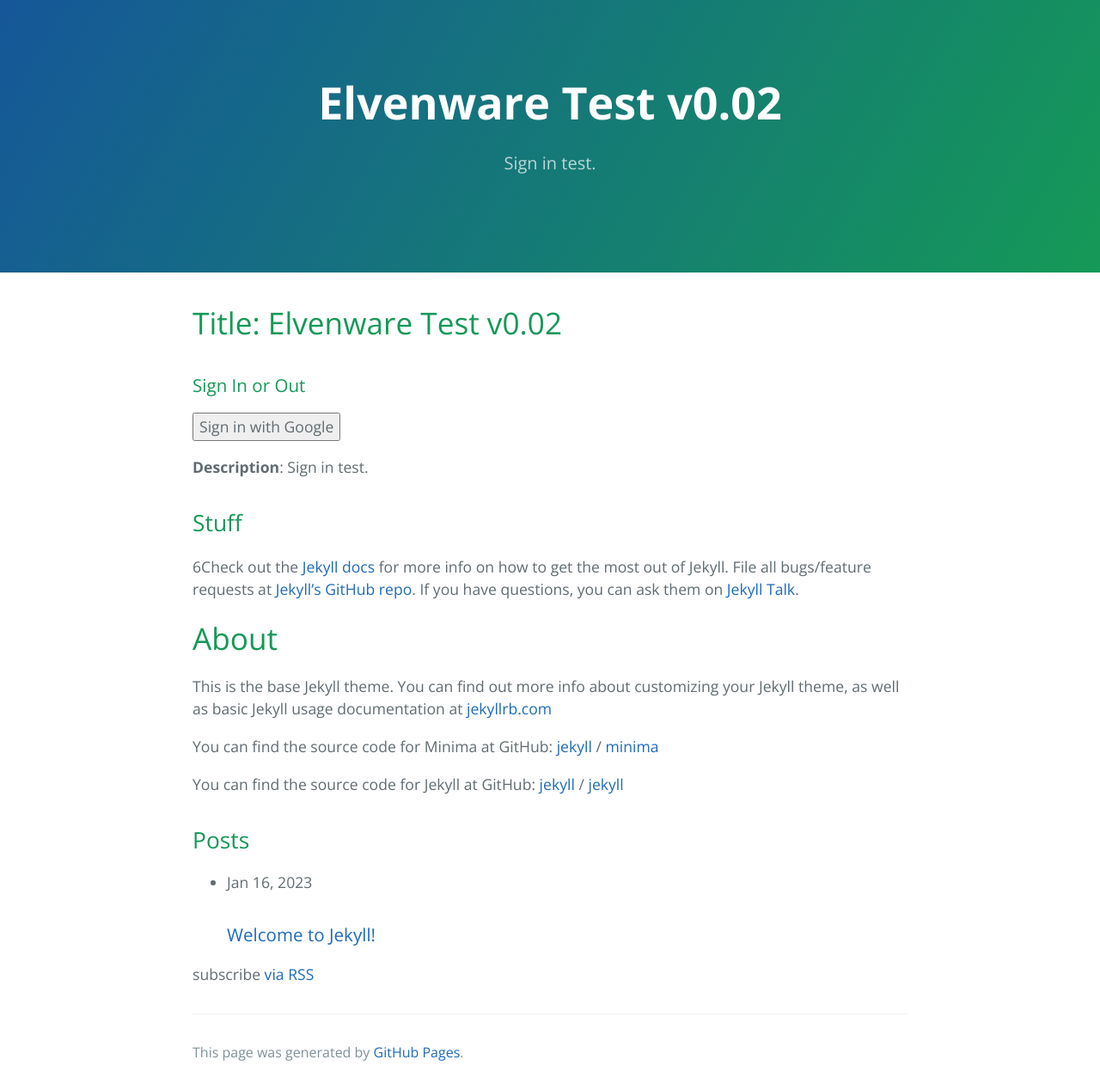
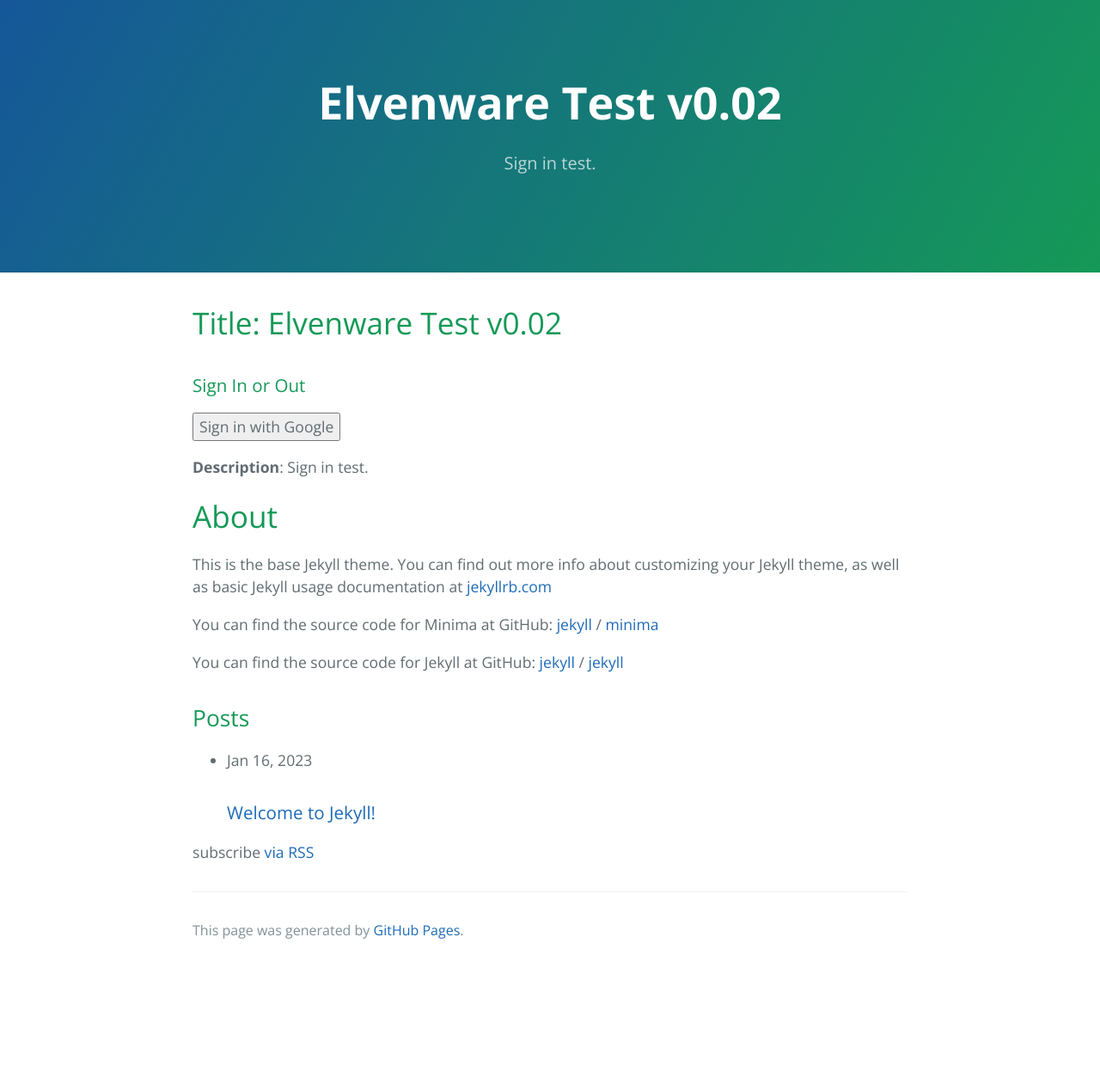
Before and after one commit to coderzendo/coderzendo.github.io, a Jekyll site: the page built from index.markdown, in a window 1280 px wide. Shown: the whole page at 86% size. Built offline with Jekyll 4.4.1, drawn with Linux system fonts in a browser that asks for light colours; after the commit the page ends 1126 px from its top, so only the background shows below that.

Commit message:
more in yml

```diff
--- a/_config.yml
+++ b/_config.yml
@@ -61,3 +61,5 @@
 #   - vendor/gems/
 #   - vendor/ruby/
 #   - webpack.config.js
+#   - clean.sh
+#   - serve.sh
--- a/_posts/2023-01-16-welcome-to-jekyll.markdown
+++ b/_posts/2023-01-16-welcome-to-jekyll.markdown
@@ -6,7 +6,11 @@
 author: Charlie Calvert
 ---
 
-Check out the [Jekyll docs][jekyll-docs] for more info on how to get the most out of Jekyll. File all bugs/feature requests at [Jekyll’s GitHub repo][jekyll-gh]. If you have questions, you can ask them on [Jekyll Talk][jekyll-talk].
+Check:
+
+- [Jekyll docs][jekyll-docs]
+- [Jekyll’s GitHub repo][jekyll-gh]
+- [Jekyll Talk][jekyll-talk].
 
 [jekyll-docs]: https://jekyllrb.com/docs/home
 [jekyll-gh]:   https://github.com/jekyll/jekyll
--- a/index.markdown
+++ b/index.markdown
@@ -14,14 +14,6 @@
 {% include head-firebase.html %}
 
 **Description**: {{ site.description }}
-
-## Stuff
-
-6Check out the [Jekyll docs][jekyll-docs] for more info on how to get the most out of Jekyll. File all bugs/feature requests at [Jekyll’s GitHub repo][jekyll-gh]. If you have questions, you can ask them on [Jekyll Talk][jekyll-talk].
-
-[jekyll-docs]: https://jekyllrb.com/docs/home
-[jekyll-gh]:   https://github.com/jekyll/jekyll
-[jekyll-talk]: https://talk.jekyllrb.com/
 
 <div class="home">
   {%- if page.title -%}
```
Also changed, not shown: other parts of index.markdown (+1 -1 lines).
